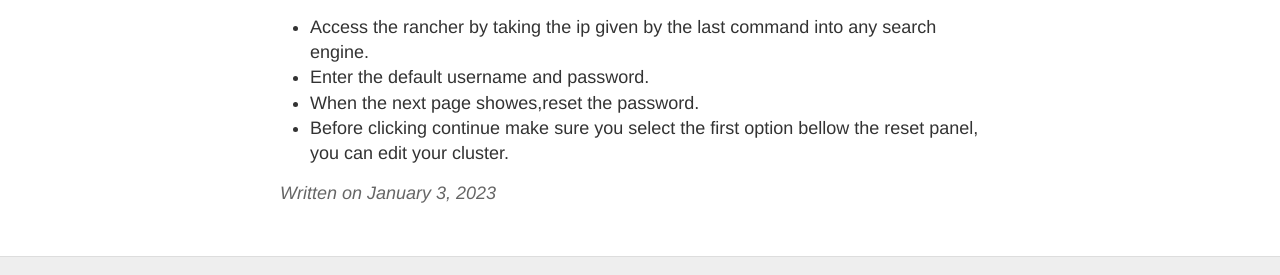
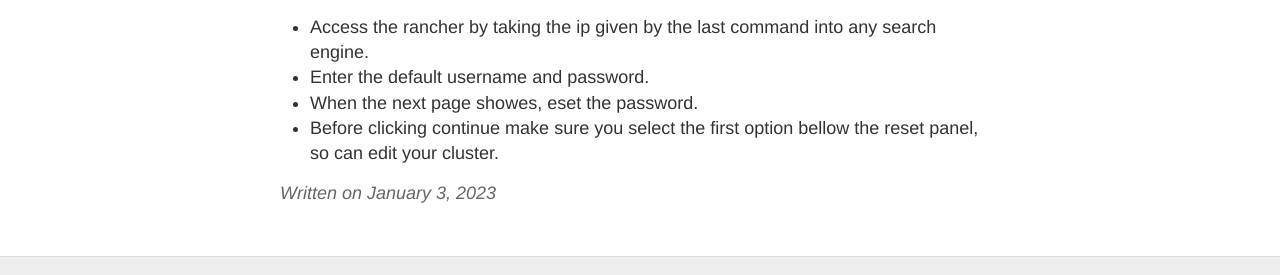
Before and after one commit to hermassest/hermassest.github.io, a Jekyll site: the page built from _posts/2023-01-03-Build-Your-Own-Raspberry-Pi-Cluster.md, in a window 1280 px wide and 900 px high, scrolled down 3871 px. Shown: the part 555-830 px from the top of the window. Built offline with Jekyll 4.4.1, drawn with Linux system fonts in a browser that asks for light colours; our own code applies the rules of GitHub Pages for plain Markdown files.

Commit message:
Update 2023-01-03-Build-Your-Own-Raspberry-Pi-Cluster.md

```diff
--- a/_posts/2023-01-03-Build-Your-Own-Raspberry-Pi-Cluster.md
+++ b/_posts/2023-01-03-Build-Your-Own-Raspberry-Pi-Cluster.md
@@ -116,5 +116,5 @@ $ rancherd reset-admin
 
 - Access the rancher by taking the ip given by the last command into any search engine.
 - Enter the default username and password.
-- When the next page showes,reset the password.
-- Before clicking continue make sure you select the first option bellow the reset panel, you can edit your cluster.
+- When the next page showes, eset the password.
+- Before clicking continue make sure you select the first option bellow the reset panel, so  can edit your cluster.
```
